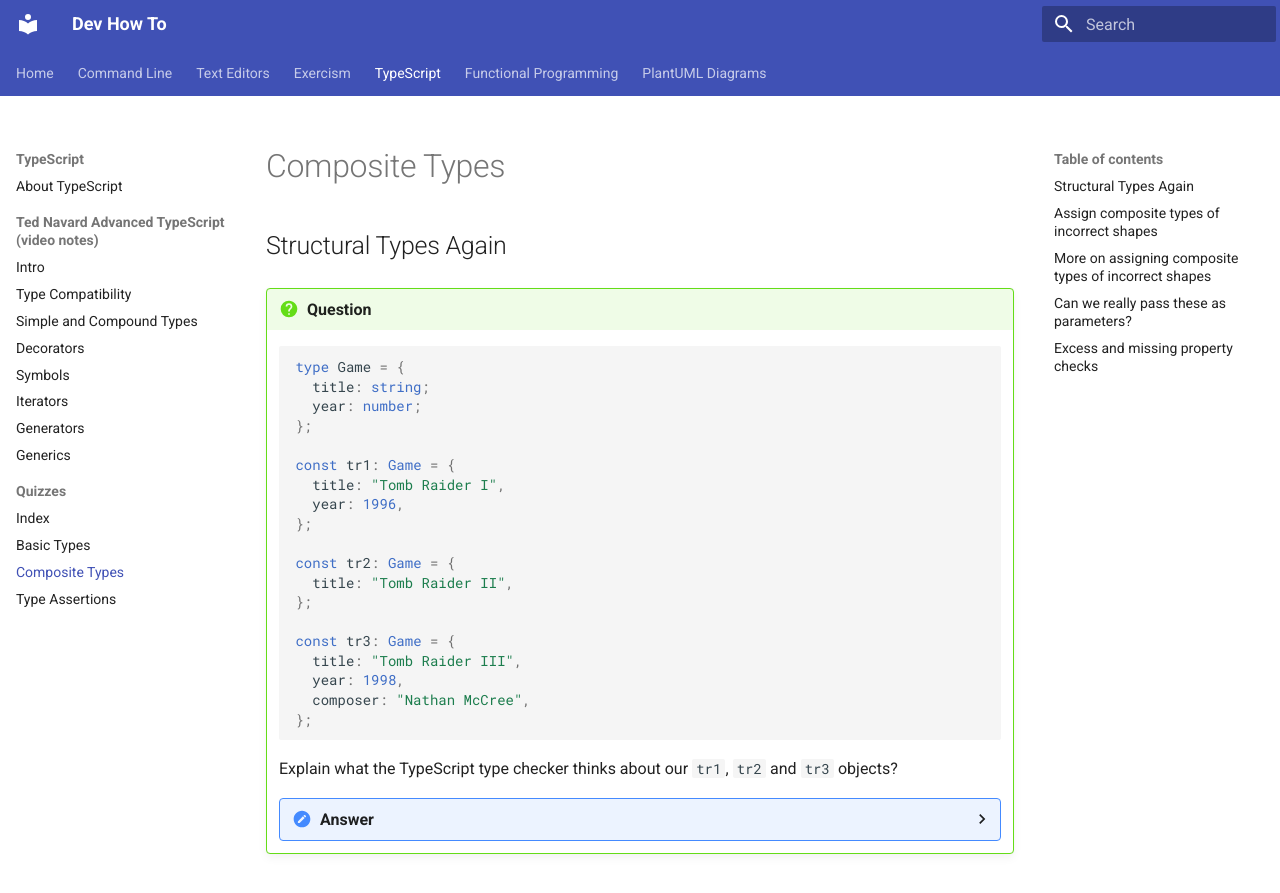
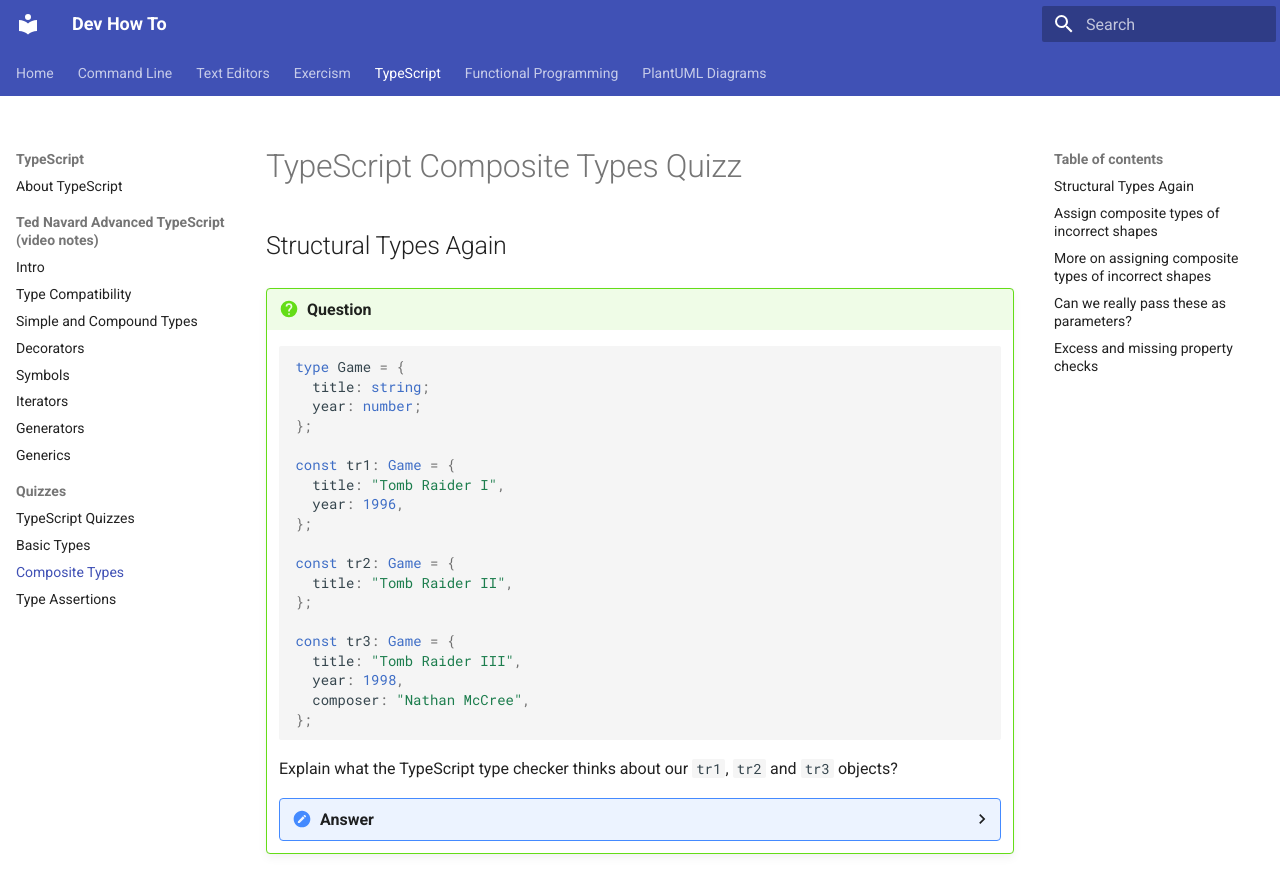
Before and after one commit to FernandoBasso/devhowto, an MkDocs documentation site: the page built from docs/typescript/quizzes/composite-types.md, in a window 1280 px wide and 900 px high. Shown: the top 893 px of the window. Built offline with MkDocs 1.6.1 and Material for MkDocs 9.7.7, drawn with Linux system fonts in a browser that asks for light colours.

Commit message:
typescript: Improve titles for SEO

```diff
--- a/docs/typescript/quizzes/composite-types.md
+++ b/docs/typescript/quizzes/composite-types.md
@@ -1,4 +1,8 @@
-# Composite Types
+---
+title: TypeScript Composite Types Quiz
+---
+
+# TypeScript Composite Types Quizz
 
 ## Structural Types Again
 
--- a/docs/typescript/quizzes/index.md
+++ b/docs/typescript/quizzes/index.md
@@ -1,3 +1,7 @@
+---
+title: TypeScript Quizzes
+---
+
 ## Intro
 
 Here are quizzes (questions and answers, really) about useful or tricky parts of TypeScript. Some questions may also cover the relation to JavaScript (we may say something is of some type, but its value may actually be of some other type, think about type assertions, for example).
```
Also changed, not shown: docs/typescript/quizzes/basic-types.md (+5 -1 lines), docs/typescript/quizzes/type-assertions.md (+5 -1 lines).
